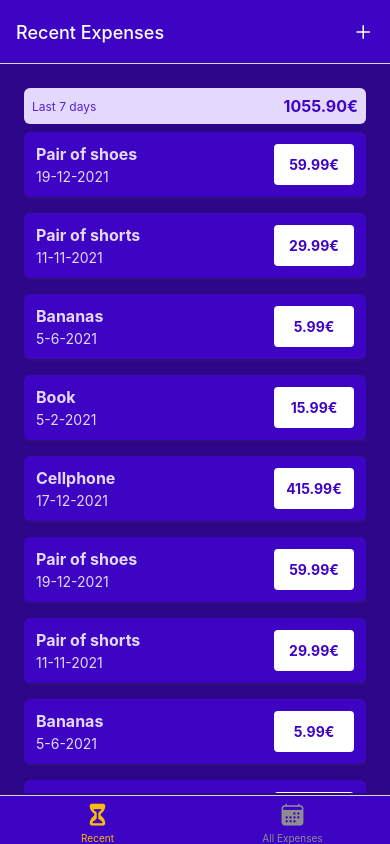
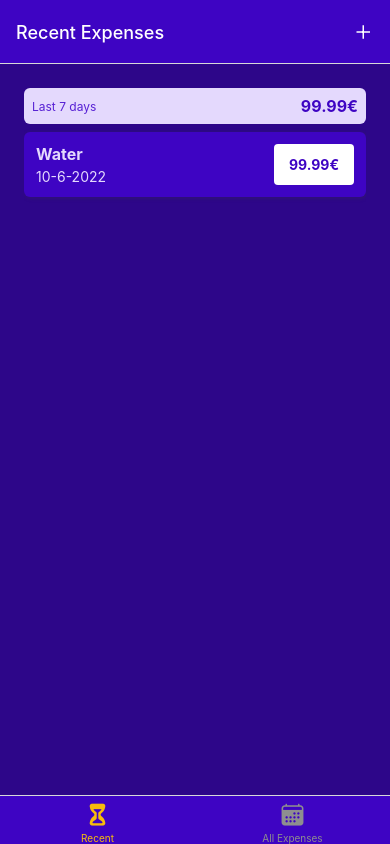
Before and after one commit to Raphael1894/Expenses-app, a React Native app: screen /RecentExpenses in a window 390 px wide. Built offline with nearby package versions, Linux system fonts and the light colour scheme.

Commit message:
expenses context & logic

```diff
--- a/App.js
+++ b/App.js
@@ -1,15 +1,16 @@
-import { Fragment } from 'react';
-import { NavigationContainer } from '@react-navigation/native';
-import { StatusBar } from 'expo-status-bar';
-import { createNativeStackNavigator } from '@react-navigation/native-stack';
-import { createBottomTabNavigator } from '@react-navigation/bottom-tabs';
-import { Ionicons } from '@expo/vector-icons';
+import { Fragment } from "react";
+import { NavigationContainer } from "@react-navigation/native";
+import { StatusBar } from "expo-status-bar";
+import { createNativeStackNavigator } from "@react-navigation/native-stack";
+import { createBottomTabNavigator } from "@react-navigation/bottom-tabs";
+import { Ionicons } from "@expo/vector-icons";
 
-import ManageExpense from './screens/ManageExpense';
-import RecentExpenses from './screens/RecentExpenses';
-import AllExpenses from './screens/AllExpenses';
-import { GlobalStyles } from './constants/styles';
-import IconButton from './components/ui/IconButton';
+import ManageExpense from "./screens/ManageExpense";
+import RecentExpenses from "./screens/RecentExpenses";
+import AllExpenses from "./screens/AllExpenses";
+import { GlobalStyles } from "./constants/styles";
+import IconButton from "./components/ui/IconButton";
+import ExpensesContextProvider from "./screens/store/expenses-context";
 
 const Stack = createNativeStackNavigator();
 const BottomTabs = createBottomTabNavigator();
@@ -28,28 +29,32 @@
             size={24}
             color={tintColor}
             onPress={() => {
-							navigation.navigate('ManageExpense');
+              navigation.navigate("ManageExpense");
             }}
           />
-				)
+        ),
       })}
     >
       <BottomTabs.Screen
         name="RecentExpenses"
         component={RecentExpenses}
         options={{
-					title: 'Recent Expenses',
-					tabBarLabel: 'Recent',
-					tabBarIcon: ({ color, size }) => <Ionicons name="hourglass" color={color} size={size} />
+          title: "Recent Expenses",
+          tabBarLabel: "Recent",
+          tabBarIcon: ({ color, size }) => (
+            <Ionicons name="hourglass" color={color} size={size} />
+          ),
         }}
       />
       <BottomTabs.Screen
         name="AllExpenses"
         component={AllExpenses}
         options={{
-					title: 'All Expenses',
-					tabBarLabel: 'All Expenses',
-					tabBarIcon: ({ color, size }) => <Ionicons name="calendar" size={size} color={color} />
+          title: "All Expenses",
+          tabBarLabel: "All Expenses",
+          tabBarIcon: ({ color, size }) => (
+            <Ionicons name="calendar" size={size} color={color} />
+          ),
         }}
       />
     </BottomTabs.Navigator>
@@ -60,19 +65,27 @@
   return (
     <Fragment>
       <StatusBar style="light" />
+      <ExpensesContextProvider>
         <NavigationContainer>
-				<Stack.Navigator screenOptions={{
-					headerStyle: {backgroundColor: GlobalStyles.colors.primary500},
-					headerTintColor: GlobalStyles.colors.white
-				}}>
+          <Stack.Navigator
+            screenOptions={{
+              headerStyle: { backgroundColor: GlobalStyles.colors.primary500 },
+              headerTintColor: GlobalStyles.colors.white,
+            }}
+          >
             <Stack.Screen
               name="ExpensesOverview"
               component={ExpensesOverview}
               options={{ headerShown: false }}
             />
-					<Stack.Screen name="ManageExpense" component={ManageExpense} options={{presentation: 'modal'}}/>
+            <Stack.Screen
+              name="ManageExpense"
+              component={ManageExpense}
+              options={{ presentation: "modal" }}
+            />
           </Stack.Navigator>
         </NavigationContainer>
+      </ExpensesContextProvider>
     </Fragment>
   );
 }
--- a/components/expensesOutput/ExpensesList.js
+++ b/components/expensesOutput/ExpensesList.js
@@ -1,20 +1,24 @@
-import { FlatList, StyleSheet } from 'react-native';
-import ExpenseItem from './ExpenseItem';
-
-
+import { FlatList, StyleSheet } from "react-native";
+import ExpenseItem from "./ExpenseItem";
 
 function renderExpenseItem(itemData) {
-	return <ExpenseItem {...itemData.item}/>;
+  return <ExpenseItem {...itemData.item} />;
 }
 
 function ExpensesList({ expenses }) {
-	return <FlatList data={expenses} renderItem={renderExpenseItem} keyExtractor={(item) => item.id} />;
+  return (
+    <FlatList
+      data={expenses}
+      renderItem={renderExpenseItem}
+      keyExtractor={(item) => item.id}
+    />
+  );
 }
 
 export default ExpensesList;
 
 const styles = StyleSheet.create({
-	container: {
-		padding: 8
-	}
+  container: {
+    padding: 8,
+  },
 });
--- a/components/expensesOutput/ExpensesOutput.js
+++ b/components/expensesOutput/ExpensesOutput.js
@@ -1,77 +1,20 @@
-import { View, StyleSheet } from 'react-native';
-import { GlobalStyles } from '../../constants/styles';
+import { View, StyleSheet, Text } from "react-native";
+import { GlobalStyles } from "../../constants/styles";
 
-import ExpensesList from './ExpensesList';
-import ExpensesSummary from './ExpensesSummary';
+import ExpensesList from "./ExpensesList";
+import ExpensesSummary from "./ExpensesSummary";
 
-const DUMMY_EXPENSES = [
-	{
-		id: 'e1',
-		description: 'Pair of shoes',
-		amount: 59.99,
-		date: new Date('2021-12-19')
-	},
-	{
-		id: 'e2',
-		description: 'Pair of shorts',
-		amount: 29.99,
-		date: new Date('2021-11-11')
-	},
-	{
-		id: 'e3',
-		description: 'Bananas',
-		amount: 5.99,
-		date: new Date('2021-06-05')
-	},
-	{
-		id: 'e4',
-		description: 'Book',
-		amount: 15.99,
-		date: new Date('2021-02-05')
-	},
-	{
-		id: 'e5',
-		description: 'Cellphone',
-		amount: 415.99,
-		date: new Date('2021-12-17')
-	},
-	{
-		id: 'e6',
-		description: 'Pair of shoes',
-		amount: 59.99,
-		date: new Date('2021-12-19')
-	},
-	{
-		id: 'e7',
-		description: 'Pair of shorts',
-		amount: 29.99,
-		date: new Date('2021-11-11')
-	},
-	{
-		id: 'e8',
-		description: 'Bananas',
-		amount: 5.99,
-		date: new Date('2021-06-05')
-	},
-	{
-		id: 'e9',
-		description: 'Book',
-		amount: 15.99,
-		date: new Date('2021-02-05')
-	},
-	{
-		id: 'e10',
-		description: 'Cellphone',
-		amount: 415.99,
-		date: new Date('2021-12-17')
+function ExpensesOutput({ expenses, expensesPeriod, fallbackText }) {
+  let content = <Text style={styles.info}>{fallbackText}</Text>;
+
+  if (expenses.length > 0) {
+    content = <ExpensesList expenses={expenses} />;
   }
-];
 
-function ExpensesOutput({ expenses, expensesPeriod }) {
   return (
     <View style={styles.container}>
-			<ExpensesSummary expenses={DUMMY_EXPENSES} periodName={expensesPeriod} />
-			<ExpensesList expenses={DUMMY_EXPENSES} />
+      <ExpensesSummary expenses={expenses} periodName={expensesPeriod} />
+      {content}
     </View>
   );
 }
@@ -84,6 +27,12 @@
     paddingHorizontal: 24,
     paddingTop: 24,
     paddingBottom: 2,
-		backgroundColor: GlobalStyles.colors.primary700
-	}
+    backgroundColor: GlobalStyles.colors.primary700,
+  },
+  info: {
+    color: GlobalStyles.colors.white,
+    fontSize: 16,
+    textAlign: "center",
+    marginTop: 32,
+  },
 });
--- /dev/null
+++ b/components/ui/Button.js
@@ -0,0 +1,41 @@
+import { Pressable, StyleSheet, Text, View } from "react-native";
+import { GlobalStyles } from "../../constants/styles";
+
+function Button({ children, onPress, mode, style }) {
+  return (
+    <View style={style}>
+      <Pressable onPress={onPress} style={({pressed}) => pressed && styles.pressed }>
+        <View style={[styles.button, mode === "flat" && styles.flat]}>
+          <Text style={[styles.buttonText, mode === "flat" && styles.flatText]}>
+            {children}
+          </Text>
+        </View>
+      </Pressable>
+    </View>
+  );
+}
+
+export default Button;
+
+const styles = StyleSheet.create({
+  button: {
+    borderRadius: 4,
+    padding: 8,
+    backgroundColor: GlobalStyles.colors.primary500,
+  },
+  flat: {
+    backgroundColor: "transparent",
+  },
+  buttonText: {
+    color: GlobalStyles.colors.white,
+    textAlign: "center",
+  },
+  flatText: {
+    color: GlobalStyles.colors.primary200,
+  },
+  pressed: {
+    opacity: 0.75,
+    backgroundColor: GlobalStyles.colors.primary100,
+    borderRadius: 4,
+  },
+});
--- a/screens/AllExpenses.js
+++ b/screens/AllExpenses.js
@@ -1,7 +1,11 @@
+import { useContext } from 'react';
 import ExpensesOutput from '../components/expensesOutput/ExpensesOutput';
+import { ExpensesContext } from './store/expenses-context';
 
 function AllExpenses() {
-	return <ExpensesOutput expensesPeriod="Total" />;
+	const expensesCtx = useContext(ExpensesContext);
+
+	return <ExpensesOutput expenses={expensesCtx.expenses} expensesPeriod="Total" fallbackText={'No registeredexpenses found'}/>;
 }
 
 export default AllExpenses;
--- a/screens/ManageExpense.js
+++ b/screens/ManageExpense.js
@@ -1,7 +1,14 @@
-import { useLayoutEffect } from "react";
-import { Text } from "react-native";
+import { useContext, useLayoutEffect } from "react";
+import { View, StyleSheet } from "react-native";
+
+import Button from "../components/ui/Button";
+import IconButton from "../components/ui/IconButton";
+import { GlobalStyles } from "../constants/styles";
+import { ExpensesContext } from "./store/expenses-context";
 
 function ManageExpense({ route, navigation }) {
+  const expensesCtx = useContext(ExpensesContext);
+
   const editedExpenseId = route.params?.expenseId;
 
   const isEditing = !!editedExpenseId;
@@ -12,7 +19,79 @@
     });
   }, [navigation, isEditing]);
 
-  return <Text>ManageExpense</Text>;
+  function deleteExpenseHandler() {
+    expensesCtx.deleteExpense(editedExpenseId);
+    navigation.goBack();
+  }
+
+  function cancelHandler() {
+    navigation.goBack();
+  }
+
+  function confirmHandler() {
+    if (isEditing) {
+      expensesCtx.updateExpense(
+				editedExpenseId, {
+        description: "update test",
+        amount: 29.99,
+        date: new Date("2022-06-13"),
+      });
+    } else {
+      expensesCtx.addExpense({
+        description: "add test",
+        amount: 19.99,
+        date: new Date("2022-06-12"),
+      });
+    }
+    navigation.goBack();
+  }
+
+  return (
+    <View style={styles.container}>
+      <View style={styles.buttons}>
+        <Button style={styles.button} mode="flat" onPress={cancelHandler}>
+          Cancel
+        </Button>
+        <Button style={styles.button} onPress={confirmHandler}>
+          {isEditing ? "Update" : "Add"}
+        </Button>
+      </View>
+      {isEditing && (
+        <View style={styles.deleteContainer}>
+          <IconButton
+            icon="trash"
+            color={GlobalStyles.colors.error500}
+            size={36}
+            onPress={deleteExpenseHandler}
+          />
+        </View>
+      )}
+    </View>
+  );
 }
 
 export default ManageExpense;
+
+const styles = StyleSheet.create({
+  container: {
+    flex: 1,
+    padding: 24,
+    backgroundColor: GlobalStyles.colors.primary800,
+  },
+  deleteContainer: {
+    marginTop: 16,
+    padding: 8,
+    borderTopWidth: 2,
+    borderTopColor: GlobalStyles.colors.primary200,
+    alignItems: "center",
+  },
+  buttons: {
+    flexDirection: "row",
+    justifyContent: "center",
+    alignItems: "center",
+  },
+  button: {
+    minWidth: 120,
+    marginHorizontal: 8,
+  },
+});
--- a/screens/RecentExpenses.js
+++ b/screens/RecentExpenses.js
@@ -1,7 +1,21 @@
-import ExpensesOutput from '../components/expensesOutput/ExpensesOutput';
+import { useContext } from "react";
+import ExpensesOutput from "../components/expensesOutput/ExpensesOutput";
+import { getDateMinusDays } from "../utilities/Date";
+import { ExpensesContext } from "./store/expenses-context";
 
 function RecentExpense() {
-	return <ExpensesOutput expensesPeriod="Last 7 days" />;
+  const expensesCtx = useContext(ExpensesContext);
+
+  const recentExpenses = expensesCtx.expenses.filter((expense) => {
+    const today = new Date();
+    const date7DaysAgo = getDateMinusDays(today, 7);
+
+    return expense.date >= date7DaysAgo && expense.date <= today;
+  });
+
+  return (
+    <ExpensesOutput expenses={recentExpenses} expensesPeriod="Last 7 days" fallbackText={'No expenses registered for the last 7 days'}/>
+  );
 }
 
 export default RecentExpense;
--- /dev/null
+++ b/screens/store/expenses-context.js
@@ -0,0 +1,135 @@
+import { createContext, useReducer } from "react";
+
+const DUMMY_EXPENSES = [
+  {
+    id: "e1",
+    description: "Pair of shoes",
+    amount: 59.99,
+    date: new Date("2021-12-19"),
+  },
+  {
+    id: "e2",
+    description: "Pair of shorts",
+    amount: 29.99,
+    date: new Date("2021-11-11"),
+  },
+  {
+    id: "e3",
+    description: "Bananas",
+    amount: 5.99,
+    date: new Date("2021-06-05"),
+  },
+  {
+    id: "e4",
+    description: "Book",
+    amount: 15.99,
+    date: new Date("2021-02-05"),
+  },
+  {
+    id: "e5",
+    description: "Cellphone",
+    amount: 415.99,
+    date: new Date("2021-12-17"),
+  },
+  {
+    id: "e6",
+    description: "Pair of shoes",
+    amount: 59.99,
+    date: new Date("2021-12-19"),
+  },
+  {
+    id: "e7",
+    description: "Pair of shorts",
+    amount: 29.99,
+    date: new Date("2021-11-11"),
+  },
+  {
+    id: "e8",
+    description: "Bananas",
+    amount: 5.99,
+    date: new Date("2021-06-05"),
+  },
+  {
+    id: "e9",
+    description: "Book",
+    amount: 15.99,
+    date: new Date("2021-02-05"),
+  },
+  {
+    id: "e10",
+    description: "Cellphone",
+    amount: 415.99,
+    date: new Date("2021-12-17"),
+  },
+  {
+    id: "e11",
+    description: "Water",
+    amount: 99.99,
+    date: new Date("2022-06-10"),
+  },
+  {
+    id: "e12",
+    description: "Food",
+    amount: 39.99,
+    date: new Date("2022-06-25"),
+  },
+];
+
+export const ExpensesContext = createContext({
+  expenses: [],
+  addExpense: ({ description, amount, date }) => {},
+  deleteExpense: (id) => {},
+  updateExpense: (id, { description, amount, date }) => {},
+});
+
+function expensesReducer(state, action) {
+  switch (action.type) {
+    case "ADD":
+      const id = new Date().toString() + Math.random().toString();
+      return [{ ...action.payload, id: id }, ...state];
+    case "UPDATE":
+      const updatableExpenseIndex = state.findIndex(
+        (expense) => expense.id === action.payload.id
+      );
+      const updatableExpense = state[updatableExpenseIndex];
+      const updatedItem = { ...updatableExpense, ...action.payload.data };
+      const updatedExpenses = [...state];
+      updatedExpenses[updatableExpenseIndex] = updatedItem;
+      return updatedExpenses;
+    case "DELETE":
+      return state.filter((expense) => expense.id !== action.payload);
+    default:
+      return state;
+  }
+}
+
+function ExpensesContextProvider({ children }) {
+  const [expensesState, dispatch] = useReducer(expensesReducer, DUMMY_EXPENSES);
+
+  function addExpense(expenseData) {
+    dispatch({ type: "ADD", payload: expenseData });
+  }
+
+  function deleteExpense(id) {
+    dispatch({ type: "DELETE", payload: id });
+  }
+
+  function updateExpense(id, expenseData) {
+    dispatch({ type: "UPDATE", payload: { id: id, data: expenseData } });
+  }
+
+  const value = {
+    expenses: expensesState,
+    addExpense: addExpense,
+    updateExpense: updateExpense,
+    deleteExpense: deleteExpense,
+  };
+
+  return (
+    <ExpensesContext.Provider value={value}>
+      {children}
+    </ExpensesContext.Provider>
+  );
+}
+
+export default ExpensesContextProvider;
--- a/utilities/Date.js
+++ b/utilities/Date.js
@@ -1,3 +1,7 @@
 export function getFormattedDate(date) {
-	return `${date.getDate()}-${date.getMonth() + 1}-${date.getFullYear()}`;
+  return `${date.getDate()}-${date.getMonth() + 1}-${date.getFullYear()}`;
 }
+
+export function getDateMinusDays(date, days) {
+  return new Date(date.getFullYear(), date.getMonth(), date.getDate() - days);
+}
```
Lines whose indentation alone changed are shown as unchanged.
